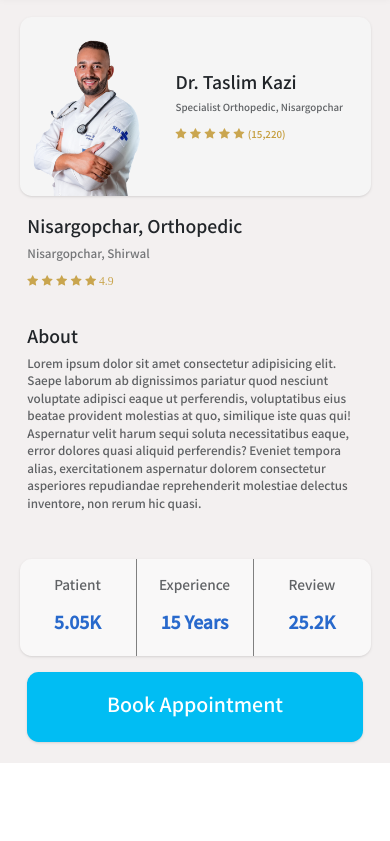
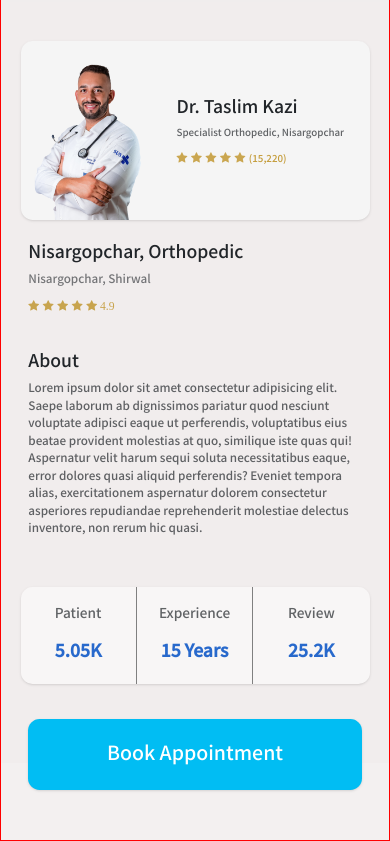
Before and after one commit to Aafan23/Doctora-Appointment-Mobile-WebApp, a plain HTML site: page doctorPage.html in a window 390 px wide. Shown: the part 81-922 px from the top of the page. Before the commit the page ends 844 px from the top, so only its background shows below. Drawn offline with nearby package versions, Linux system fonts and the light colour scheme; a web font is replaced by a local one.

Commit message:
Update doctorPage.css

```diff
--- a/doctorPage.css
+++ b/doctorPage.css
@@ -94,9 +94,11 @@ section {
     }
 
     .hero {
-        height: 170vw;
+        height: 100%;
         width: 100%;
         padding: 5vw;
+        border: 1px solid red;
+        background-color: #f1eeeed6;
     }
 
     .doctorbox {
@@ -106,7 +108,7 @@ section {
         display: flex;
         background-color: whitesmoke;
         box-shadow: 0 1px 3px 0 rgba(0, 0, 0, 0.1), 0 1px 2px -1px rgba(0, 0, 0, 0.1);
-
+        margin-top: 6vw;
 
 
     }
@@ -187,7 +189,7 @@ section {
 
        }
        .aboutrating-box{
-        margin-top: 12vw;
+        margin-top: 13vw;
         width: 100%;
         height: 25vw;
 
@@ -231,7 +233,7 @@ section {
 
        }
        .button{
-        margin-top: 2vw;
+        margin-top: 7vw;
         width: 100%;
         height: 25vw;
         padding: 2vw;
```
